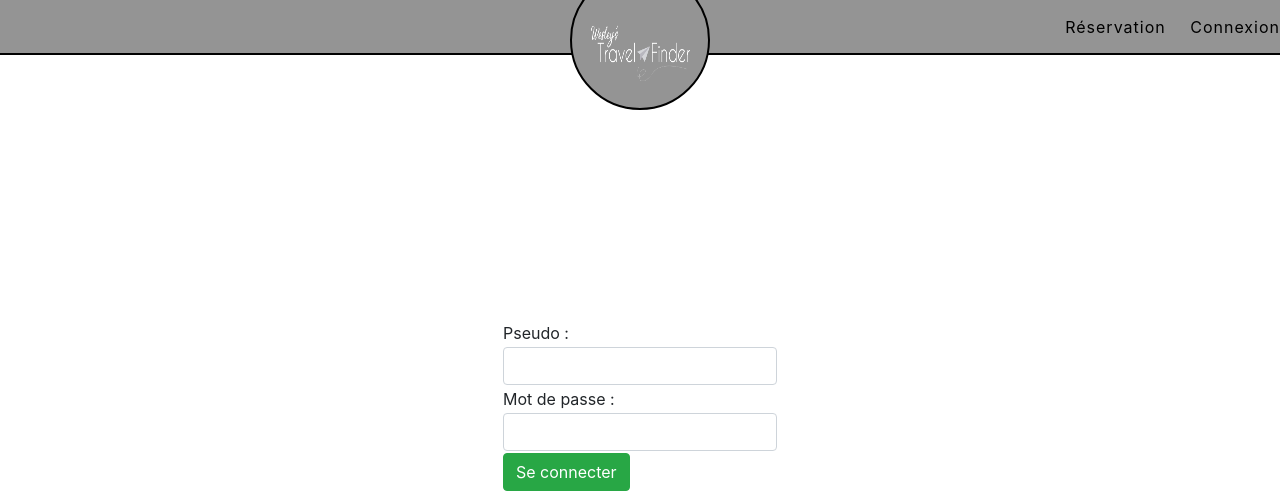
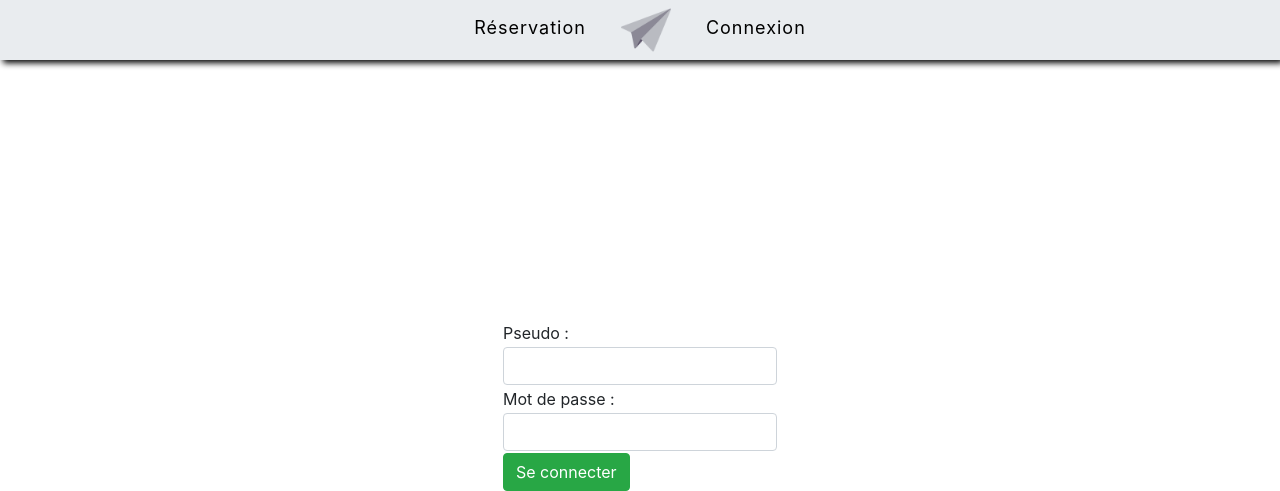
Before and after one commit to BastienHtn/wesleystravelfinder, a PHP site: page /modules/accueil.php?page=connexion in a window 1280 px wide. Shown: the top 491 px of the page. Run offline with PHP 8.4, Linux system fonts and the light colour scheme.

Commit message:
Navbar style

```diff
--- a/css/styles.css
+++ b/css/styles.css
@@ -4,11 +4,12 @@ body {
 }
 
 .navbar {
-    background-color: #949494;
+    background-color: #e9ecef;
     width: 100%;
-    height: 55px;
-    border-bottom: 2px solid black;
+    height: 60px;
     padding: 0px;
+    filter: drop-shadow(3px 3px 3px black);
+    margin-bottom: 100px;
 }
 
 .navbar-block {
@@ -17,17 +18,15 @@ body {
     display: inline-flex;
     margin: auto;
     padding: 0px;
+    width: 100%;
+    text-align: center;
 }
 
-.navbar-block-lien {
-    width: 100%;
-    text-align: right;
-}
-
-.navbar-block-lien a {
+.navbar-block a {
     letter-spacing: 1px;
-    margin-left: 20px;
     color: black;
+    line-height: 45px;
+    font-size: large;
 }
 
 .navbar-block-logo {
@@ -36,7 +35,6 @@ body {
     border-radius: 70px;
     margin: auto;
     background-color: #949494;
-    border: 2px solid black;
     position: absolute;
     top: -30px;
 }
@@ -47,8 +45,14 @@ body {
 }
 
 .form_login {
-    position:absolute;
-    top:40%;
-    right:0;
-    left:0;
+    position: absolute;
+    top: 40%;
+    right: 0;
+    left: 0;
 }
+
+.navbar-block img {
+    width: 50px;
+    height: 50px;
+    margin: 0px 35px;
+}
--- a/modules/navbar.php
+++ b/modules/navbar.php
@@ -1,12 +1,7 @@
 <div class="navbar">
     <div class="navbar-block">
-        <div class="navbar-block-logo">
-            <!-- <span>Logo</span> -->
-            <img src="../img/wtfLogo.png">
-        </div>
-        <div class="navbar-block-lien">
-            <a href="accueil.php?page=resa">Réservation</a>
-            <a href="accueil.php?page=connexion">Connexion</a>
-        </div>
+        <a href="accueil.php?page=resa">Réservation</a>
+        <a href="../index.php"><img src="../img/planeLogo.png"></a>
+        <a href="accueil.php?page=connexion">Connexion</a>
     </div>
 </div>
```
